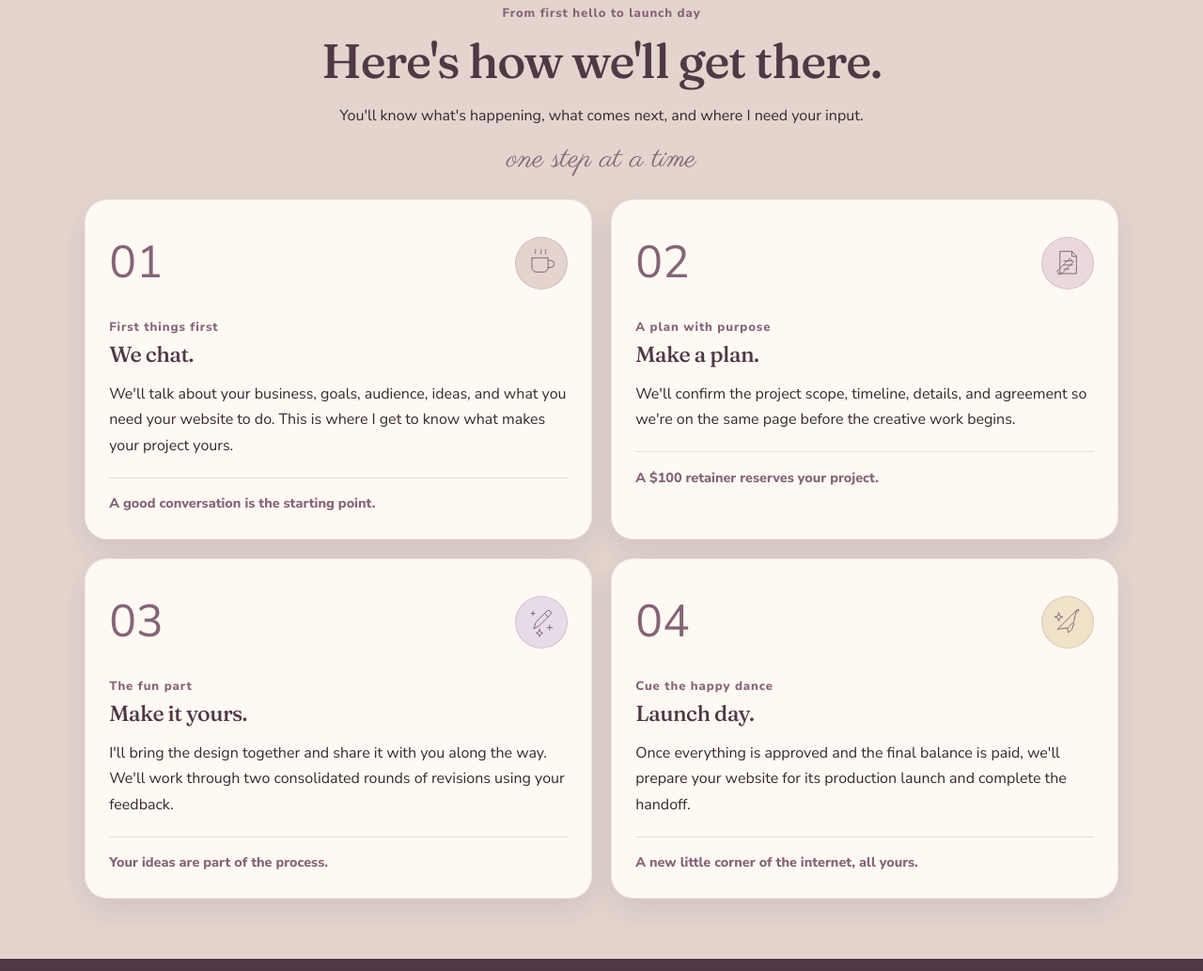
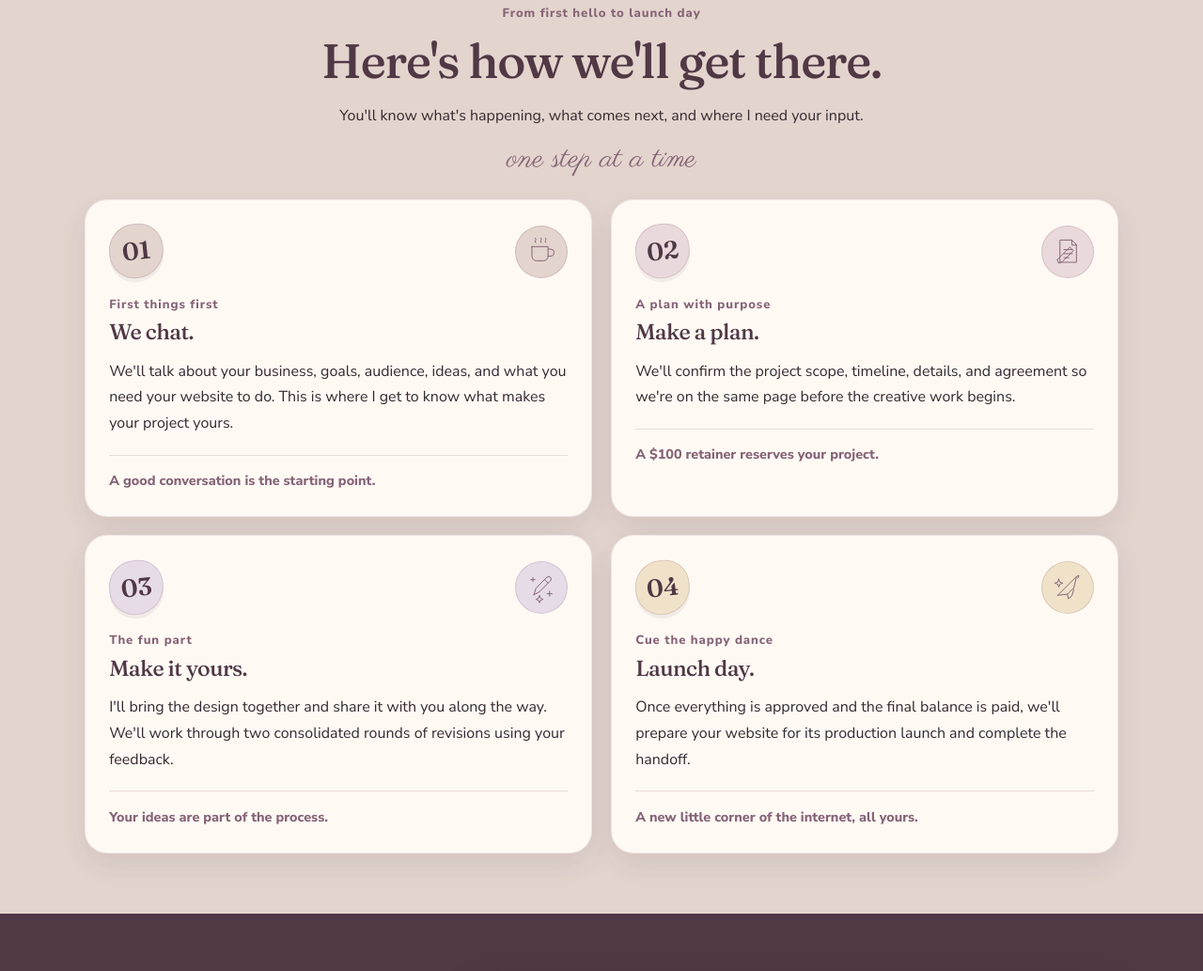
Before and after one commit to maggieanneco/maggie-anne-co-website, a plain HTML site: page process.html in a window 1280 px wide. Shown: the part 676-1709 px from the top of the page at 94% size. Drawn offline with nearby package versions, Linux system fonts and the light colour scheme.

Commit message:
Give process step numbers a cute badge treatment

```diff
--- a/style.css
+++ b/style.css
@@ -99,3 +99,9 @@
 
 /* Parisienne accents requested for selected About page phrases */
 .about-page .parisienne-accent{font-family:'Parisienne',cursive;font-style:normal;font-weight:400;text-transform:lowercase}
+
+/* Process step numbers: small, soft badge treatment */
+.process-card .number{width:3.65rem;height:3.65rem;display:grid;place-items:center;border-radius:48% 44% 52% 46%;background:var(--cream);border:1px solid #85647635;color:var(--plum);font:600 1.65rem/1 'Fraunces',Georgia,serif;box-shadow:0 4px 0 #50384512;transform:rotate(-6deg)}
+.process-card:nth-child(2) .number{background:#E9D9DC}
+.process-card:nth-child(3) .number{background:#E6DCE8}
+.process-card:nth-child(4) .number{background:#F0E2C9}
```
